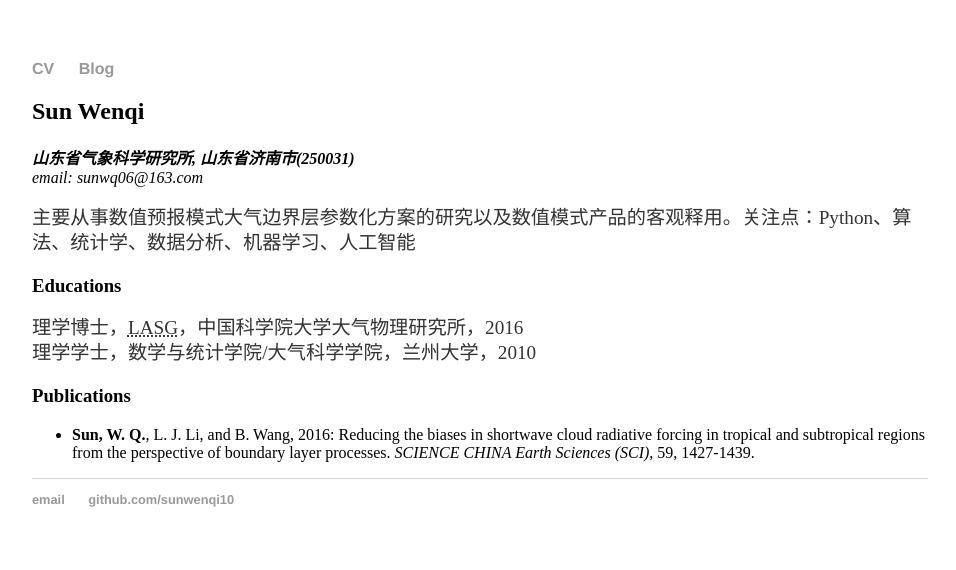
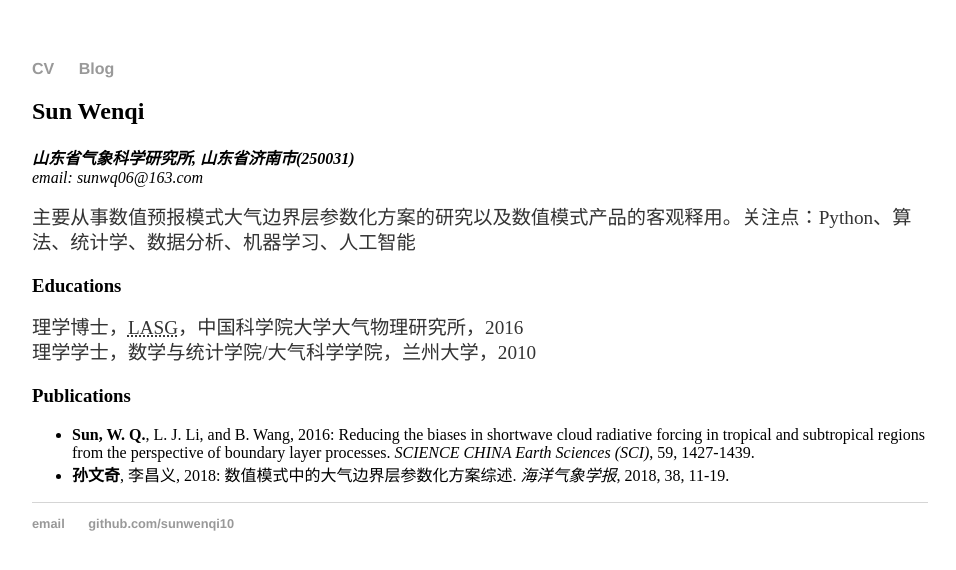
Before and after one commit to sunwenqi10/sunwenqi10.github.io, a Jekyll site: the page built from index.html, in a window 1280 px wide. Shown: the top 570 px of the page, without its empty margins (160-1116 px from the left). Built offline with Jekyll 4.4.1, drawn with Linux system fonts in a browser that asks for light colours.

Commit message:
Update index.html

```diff
--- a/index.html
+++ b/index.html
@@ -25,5 +25,8 @@ title: Sun Wenqi's Blog
 		in tropical and subtropical regions from the perspective of boundary layer processes.
 		<em>SCIENCE CHINA Earth Sciences (SCI)</em>, 59, 1427-1439.
 		</li>
+		<li>
+	        <strong>孙文奇</strong>, 李昌义, 2018: 数值模式中的大气边界层参数化方案综述. <em>海洋气象学报</em>, 2018, 38, 11-19.
+		</li>
 	</ul>
 </div>
```
